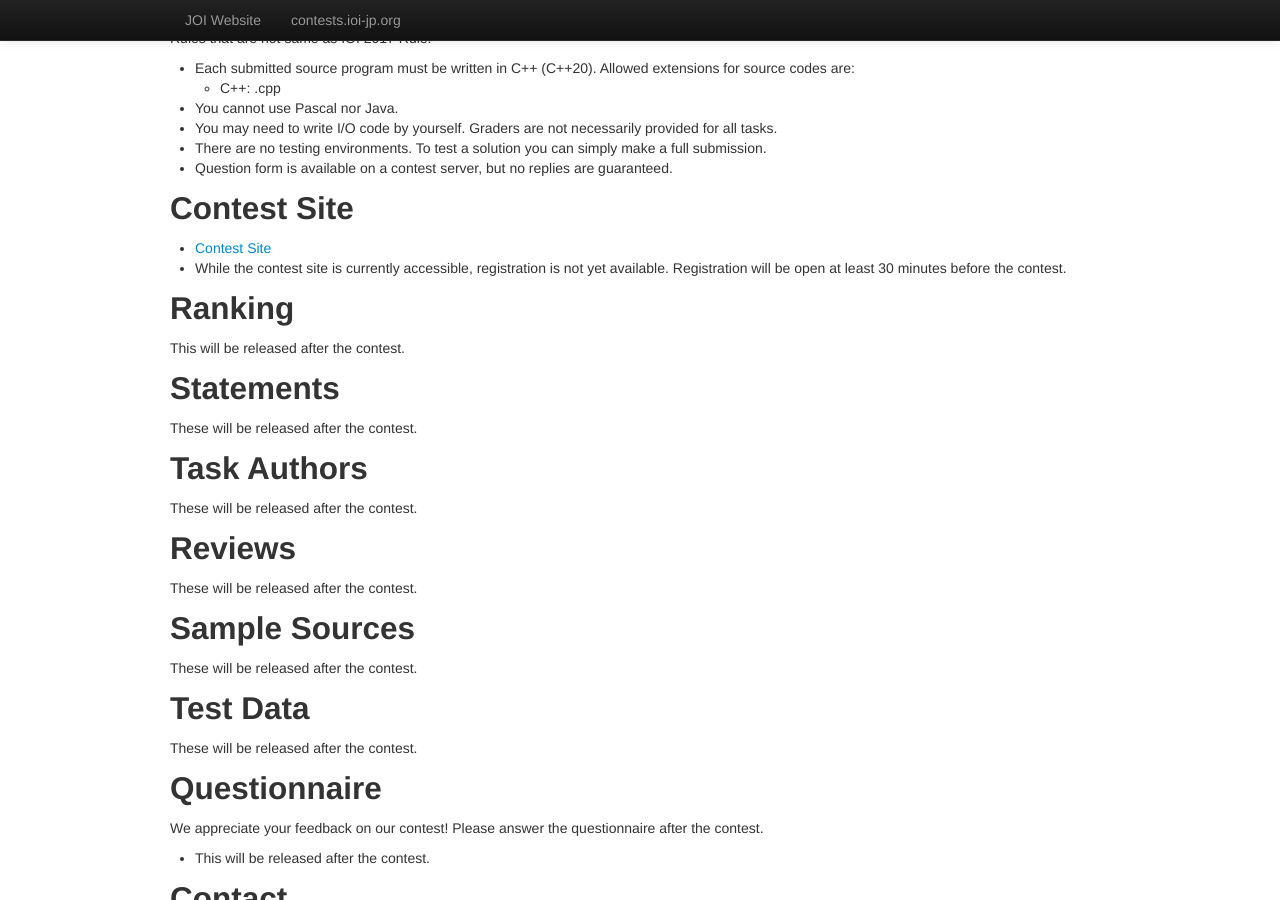
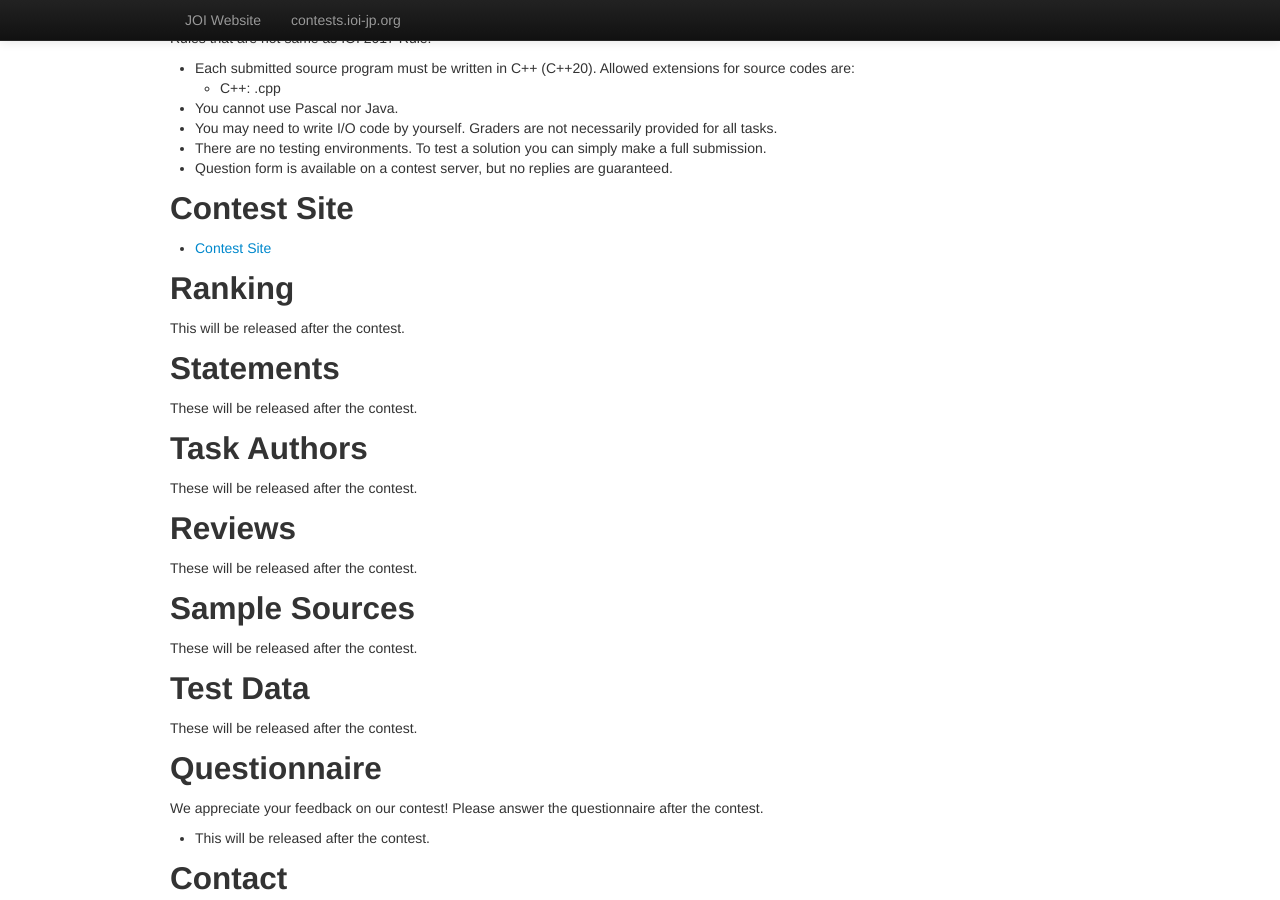
Before and after one commit to jcioi/joi-contests-site, a Jekyll site: the page built from open-2025/index.md, in a window 1280 px wide and 900 px high, scrolled down 922 px. Built offline with Jekyll 4.4.1, drawn with Linux system fonts in a browser that asks for light colours.

Commit message:
remove unnecessary notes

```diff
--- a/open-2025/index.md
+++ b/open-2025/index.md
@@ -84,7 +84,6 @@ Rules that are not same as IOI 2017 Rule:
 ## Contest Site
 
 - [Contest Site](https://cms.ioi-jp.org)
-- While the contest site is currently accessible, registration is not yet available. Registration will be open at least 30 minutes before the contest.
 
 ## Ranking
 
```
